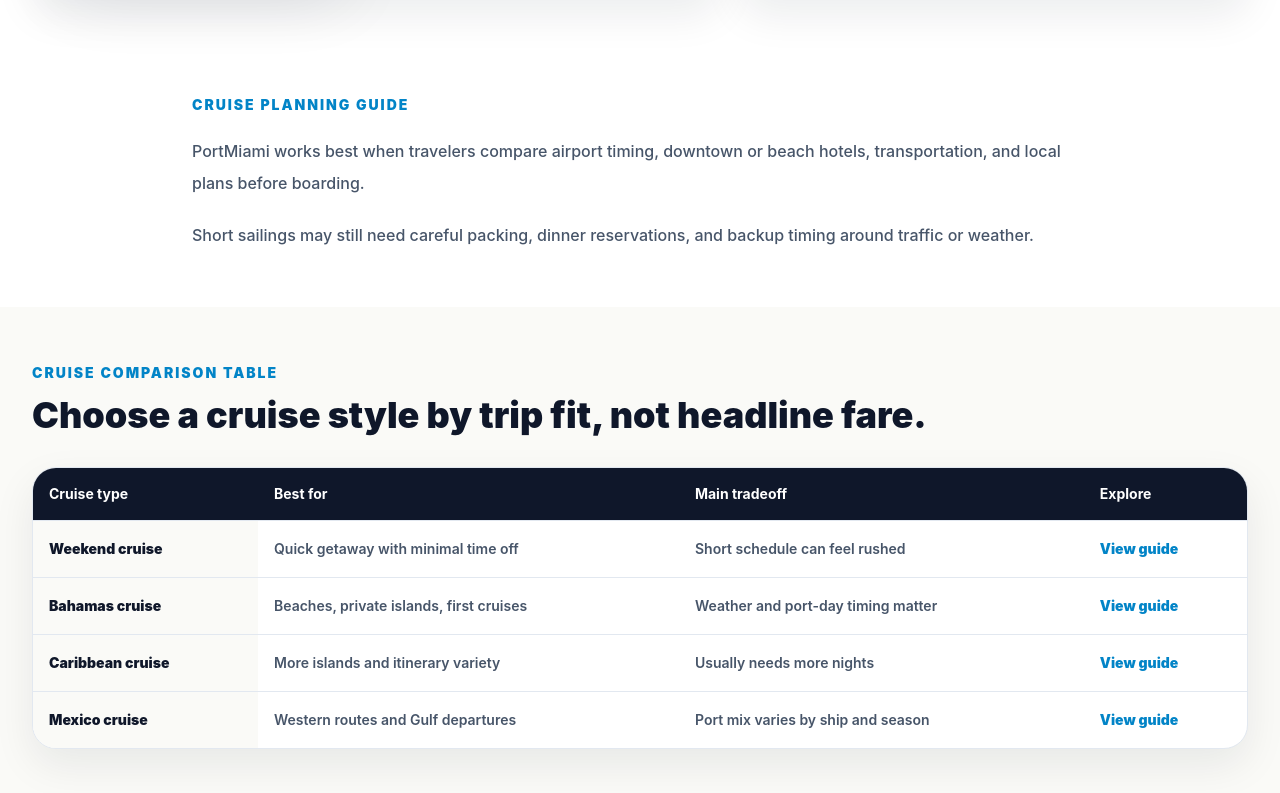
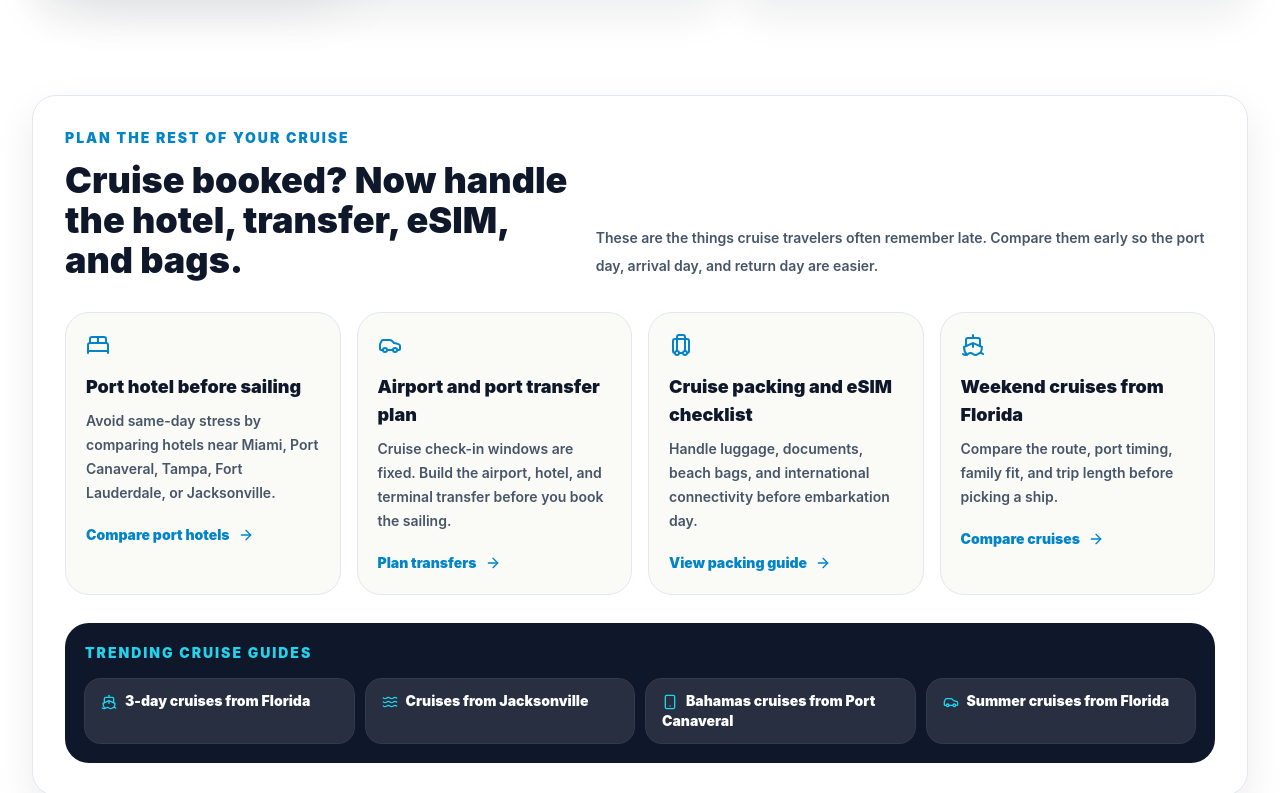
Before and after one commit to jmanock/cdflorida, a Next.js app: page /miami-weekend-cruise-guide in a window 1280 px wide. Shown: the part 1205-1998 px from the top of the page. Built offline with nearby package versions, Linux system fonts and the light colour scheme.

Commit message:
updated to v14

```diff
--- a/components/CruiseConversionBoosters.tsx
+++ b/components/CruiseConversionBoosters.tsx
@@ -37,7 +37,11 @@ export function CruisePortComparisonWidget() {
             </thead>
             <tbody className="text-sm font-semibold leading-6 text-slateText">
               {ports.map(([port, bestFor, notes]) => (
-                <tr key={port} className="odd:bg-sand/50" onClick={() => trackEvent("comparison_table_interaction", { table: "cruise_port_comparison", selected_port: port, page_path: window.location.pathname })}>
+                <tr key={port} className="odd:bg-sand/50" onClick={() => {
+                  const payload = { table: "cruise_port_comparison", selected_port: port, page_path: window.location.pathname };
+                  trackEvent("comparison_table_interaction", payload);
+                  trackEvent("table_click", payload);
+                }}>
                   <th className="border-b border-slate-200 px-5 py-4 font-black text-ink">{port}</th>
                   <td className="border-b border-slate-200 px-5 py-4">{bestFor}</td>
                   <td className="border-b border-slate-200 px-5 py-4">{notes}</td>
--- a/components/CruiseSeoLandingPage.tsx
+++ b/components/CruiseSeoLandingPage.tsx
@@ -13,6 +13,7 @@ import { ReadingProgressBar } from "@/components/ReadingProgressBar";
 import { TransferBookingCard } from "@/components/TransferBookingCard";
 import { TravelEssentialsBlock } from "@/components/TravelEssentialsBlock";
 import { TravelBookingCard } from "@/components/TravelBookingCard";
+import { V14CruiseDiscovery } from "@/components/V14CruiseDiscovery";
 import { ConversionScrollAnalytics, QuickDealCard, RecommendedPartnerCard } from "@/components/ConversionCards";
 import { CruiseAffiliatePlanningStack, CruiseContinuePlanningGuides, ExitNewsletterCapture } from "@/components/CruiseConversionBoosters";
 import { cruisePackingGearPicks } from "@/lib/affiliate/piscifunLinks";
@@ -806,6 +807,7 @@ export function CruiseSeoLandingPage({ page }: { page: CruiseSeoPage }) {
         </section>
 
         <CruiseQuickAnswer page={page} />
+        <V14CruiseDiscovery slug={page.slug} />
         <SeoIntroSection page={page} />
         <ComparisonTable page={page} />
         <CruisePlanningComparisons />
--- a/components/TrackedNavLink.tsx
+++ b/components/TrackedNavLink.tsx
@@ -27,6 +27,12 @@ export function TrackedNavLink({
       target_page: href,
       placement_type: "related_discovery"
     });
+    trackEvent("internal_related_click", {
+      ...payload,
+      source_page: window.location.pathname,
+      target_page: href,
+      placement_type: "related_discovery"
+    });
 
     if (href.includes("flightdealsflorida.org") || href.includes("hoteldealsflorida.org") || href.includes("localdealsflorida.org") || href.includes("floridadealshub.com")) {
       trackEvent("network_site_click", payload);
--- /dev/null
+++ b/components/V14CruiseDiscovery.tsx
@@ -0,0 +1,113 @@
+"use client";
+
+import { ArrowRight, BedDouble, Car, Luggage, Ship, Smartphone, Waves } from "lucide-react";
+import { trackEvent } from "@/lib/analytics";
+
+type DiscoveryItem = {
+  title: string;
+  copy: string;
+  href: string;
+  cta: string;
+};
+
+function track(item: DiscoveryItem, placement: string) {
+  const payload = {
+    source_page: window.location.pathname,
+    target_page: item.href,
+    destination: item.title,
+    placement_name: placement,
+    placement_type: "v14_cruise_discovery",
+    cta_text: item.cta
+  };
+
+  trackEvent("internal_related_click", payload);
+  trackEvent("related_guide_click", payload);
+  trackEvent("cta_click", payload);
+}
+
+export function V14CruiseDiscovery({ slug }: { slug: string }) {
+  const isBahamas = slug.includes("bahamas");
+  const isMexico = slug.includes("mexico");
+  const destinationGuide = isMexico
+    ? { title: "Mexico cruises from Florida", href: "/mexico-cruise-deals" }
+    : isBahamas
+      ? { title: "Bahamas cruises from Florida", href: "/bahamas-cruise-deals" }
+      : { title: "Weekend cruises from Florida", href: "/weekend-cruises-from-florida" };
+  const steps: DiscoveryItem[] = [
+    {
+      title: "Port hotel before sailing",
+      copy: "Avoid same-day stress by comparing hotels near Miami, Port Canaveral, Tampa, Fort Lauderdale, or Jacksonville.",
+      href: "https://hoteldealsflorida.org/best-hotels-near-florida-cruise-ports",
+      cta: "Compare port hotels"
+    },
+    {
+      title: "Airport and port transfer plan",
+      copy: "Cruise check-in windows are fixed. Build the airport, hotel, and terminal transfer before you book the sailing.",
+      href: "/best-cruise-ports-in-florida",
+      cta: "Plan transfers"
+    },
+    {
+      title: "Cruise packing and eSIM checklist",
+      copy: "Handle luggage, documents, beach bags, and international connectivity before embarkation day.",
+      href: "/florida-cruise-packing-essentials",
+      cta: "View packing guide"
+    },
+    {
+      title: destinationGuide.title,
+      copy: "Compare the route, port timing, family fit, and trip length before picking a ship.",
+      href: destinationGuide.href,
+      cta: "Compare cruises"
+    }
+  ];
+  const trending: DiscoveryItem[] = [
+    { title: "3-day cruises from Florida", copy: "Short sailings for quick island trips.", href: "/best-3-day-cruises-from-florida", cta: "Compare 3-day cruises" },
+    { title: "Cruises from Jacksonville", copy: "North Florida drive-to cruise planning.", href: "/cruises-from-jacksonville", cta: "View Jacksonville cruises" },
+    { title: "Bahamas cruises from Port Canaveral", copy: "Orlando-area cruise add-ons and short island sailings.", href: "/bahamas-cruises-from-port-canaveral", cta: "View Port Canaveral cruises" },
+    { title: "Summer cruises from Florida", copy: "Family timing, weather, and seasonal cruise planning.", href: "/summer-cruises-from-florida", cta: "See summer cruises" }
+  ];
+
+  return (
+    <section className="bg-white px-4 py-14 sm:px-6 lg:px-8" aria-labelledby="v14-cruise-discovery-title">
+      <div className="mx-auto max-w-7xl rounded-3xl border border-slate-200 bg-white p-6 shadow-card sm:p-8">
+        <div className="grid gap-6 lg:grid-cols-[0.9fr_1.1fr] lg:items-end">
+          <div>
+            <p className="text-sm font-black uppercase tracking-[0.14em] text-ocean">Plan the rest of your cruise</p>
+            <h2 id="v14-cruise-discovery-title" className="mt-3 text-3xl font-black tracking-normal text-ink sm:text-4xl">
+              Cruise booked? Now handle the hotel, transfer, eSIM, and bags.
+            </h2>
+          </div>
+          <p className="text-sm font-semibold leading-7 text-slateText">
+            These are the things cruise travelers often remember late. Compare them early so the port day, arrival day, and return day are easier.
+          </p>
+        </div>
+        <div className="mt-8 grid gap-4 md:grid-cols-2 lg:grid-cols-4">
+          {steps.map((item, index) => {
+            const Icon = index === 0 ? BedDouble : index === 1 ? Car : index === 2 ? Luggage : Ship;
+            return (
+              <a className="group rounded-3xl border border-slate-200 bg-sand p-5 transition hover:-translate-y-1 hover:border-sky-200 hover:bg-skyline" href={item.href} key={item.href} onClick={() => track(item, "cruise_plan_rest_of_trip")}>
+                <Icon className="h-6 w-6 text-ocean" aria-hidden="true" />
+                <h3 className="mt-4 text-lg font-black text-ink">{item.title}</h3>
+                <p className="mt-2 text-sm font-semibold leading-6 text-slateText">{item.copy}</p>
+                <span className="mt-5 inline-flex items-center gap-2 text-sm font-black text-ocean">{item.cta}<ArrowRight className="h-4 w-4 transition group-hover:translate-x-0.5" /></span>
+              </a>
+            );
+          })}
+        </div>
+        <div className="mt-7 rounded-3xl bg-ink p-5 text-white">
+          <p className="text-sm font-black uppercase tracking-[0.14em] text-aqua">Trending cruise guides</p>
+          <div className="mt-4 grid gap-3 sm:grid-cols-2 lg:grid-cols-4">
+            {trending.map((item, index) => {
+              const Icon = index === 0 ? Ship : index === 1 ? Waves : index === 2 ? Smartphone : Car;
+              return (
+                <a className="rounded-2xl bg-white/10 px-4 py-3 text-sm font-black text-white ring-1 ring-white/15 transition hover:bg-white/18" href={item.href} key={item.href} onClick={() => track(item, "cruise_trending_guides")}>
+                  <Icon className="mr-2 inline h-4 w-4 text-aqua" aria-hidden="true" />
+                  {item.title}
+                </a>
+              );
+            })}
+          </div>
+        </div>
+      </div>
+    </section>
+  );
+}
--- a/data/seo-pages.ts
+++ b/data/seo-pages.ts
@@ -354,7 +354,7 @@ const coreCruiseSeoPages: CruiseSeoPage[] = [
   },
   {
     slug: "cruises-from-jacksonville",
-    title: "Cruises From Jacksonville: Bahamas Sailings & North Florida Port Tips",
+    title: "Cruises From Jacksonville (2026): Bahamas Sailings & North Florida Port Tips",
     description:
       "Compare cruises from Jacksonville for Bahamas sailings, North Florida drive-to trips, hotels, parking, family planning and current cruise searches.",
     h1: "Cruises From Jacksonville",
@@ -421,7 +421,7 @@ const coreCruiseSeoPages: CruiseSeoPage[] = [
   },
   {
     slug: "weekend-cruises-from-florida",
-    title: "Weekend Cruises From Florida: 2-4 Night Cruise Deals & Port Tips",
+    title: "Weekend Cruises From Florida (2026): 2-4 Night Deals, Ports & Bahamas Trips",
     description:
       "Compare weekend cruises from Florida by port, 2-4 night trip length, Bahamas routes, nearby hotels, parking, transfers and family fit.",
     h1: "Weekend Cruises From Florida",
@@ -703,8 +703,8 @@ const authorityCruiseSeoPages: CruiseSeoPage[] = [
   },
   {
     slug: "best-weekend-cruises",
-    title: "Best Weekend Cruises From Florida | Short Cruise Guide",
-    description: "Compare the best weekend cruises from Florida including short Bahamas sailings, quick getaways, and current cruise searches.",
+    title: "Best Weekend Cruises From Florida (2026): Short Bahamas & Quick Getaways",
+    description: "Compare the best weekend cruises from Florida for 2026, including short Bahamas sailings, quick getaways, ports, hotels, transfers and current cruise searches.",
     h1: "Best Weekend Cruises From Florida",
     eyebrow: "Weekend cruise guide",
     intro: "Compare short weekend cruise options from Florida for quick getaways, first-time cruisers, couples, and flexible travelers.",
```
